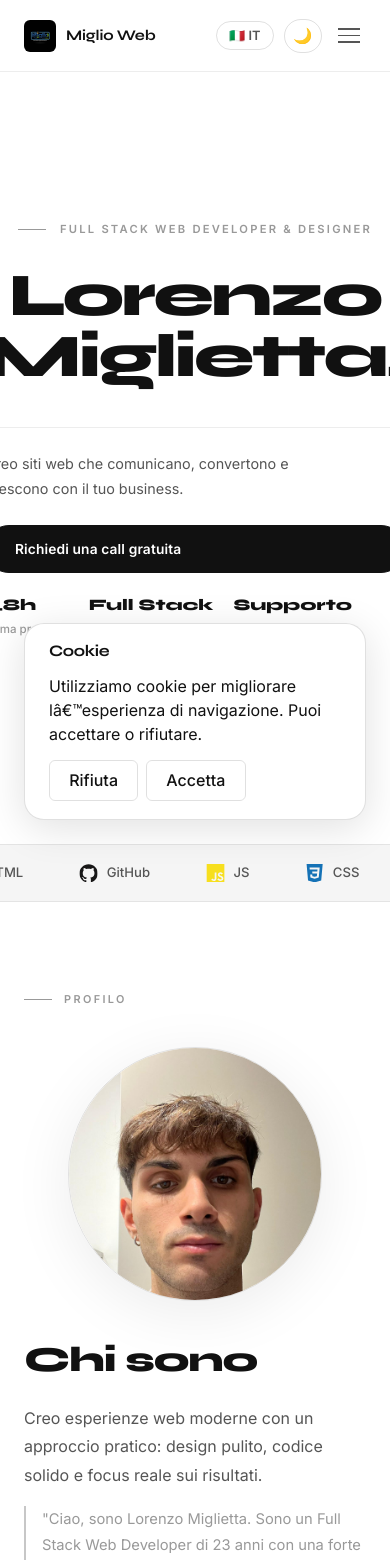
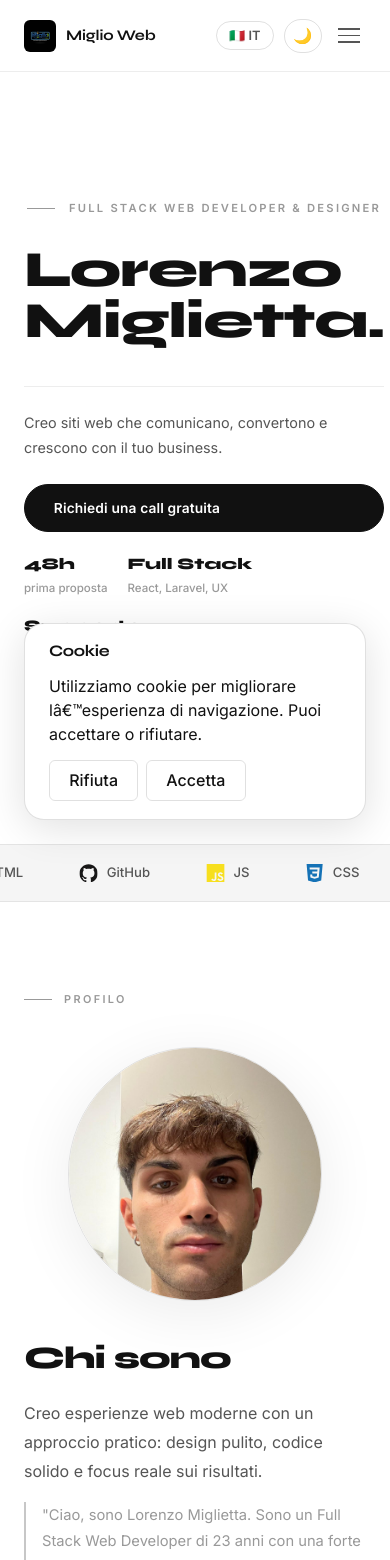
Before and after one commit to LorenzoMiglietta17/Portfolio, a React (Vite) app: page / in a window 390 px wide. Shown: the top 1560 px of the page. Built offline with nearby package versions, Linux system fonts and the light colour scheme.

Commit message:
mobile fixato

```diff
--- a/src/portfolio.css
+++ b/src/portfolio.css
@@ -1022,6 +1022,15 @@
     display: flex;
   }
 
+  .hero {
+    text-align: left;
+    align-items: flex-start;
+  }
+
+  .hero-eyebrow {
+    justify-content: flex-start;
+  }
+
   .hero-footer {
     grid-template-columns: 1fr;
     gap: 24px;
@@ -1030,6 +1039,7 @@
 
   .hero-stats {
     gap: 20px;
+    flex-wrap: wrap;
   }
 
   .about-grid {
@@ -1062,7 +1072,8 @@
   }
 
   .contact-display {
-    font-size: clamp(3rem, 13vw, 5rem);
+    font-size: clamp(2.4rem, 10vw, 4rem);
+    letter-spacing: -0.02em;
   }
 
   .contact-layout {
@@ -1094,6 +1105,20 @@
   }
 
   .hero-name {
-    font-size: clamp(3.8rem, 14vw, 5.5rem);
+    font-size: clamp(3rem, 13vw, 4.5rem);
+    letter-spacing: -0.02em;
+  }
+
+  .about-headline {
+    font-size: clamp(1.8rem, 8vw, 2.4rem);
+  }
+
+  .services-headline {
+    font-size: clamp(1.8rem, 8vw, 2.4rem);
+  }
+
+  .contact-display {
+    font-size: clamp(2rem, 9vw, 3rem);
+    letter-spacing: -0.02em;
   }
 }
```
